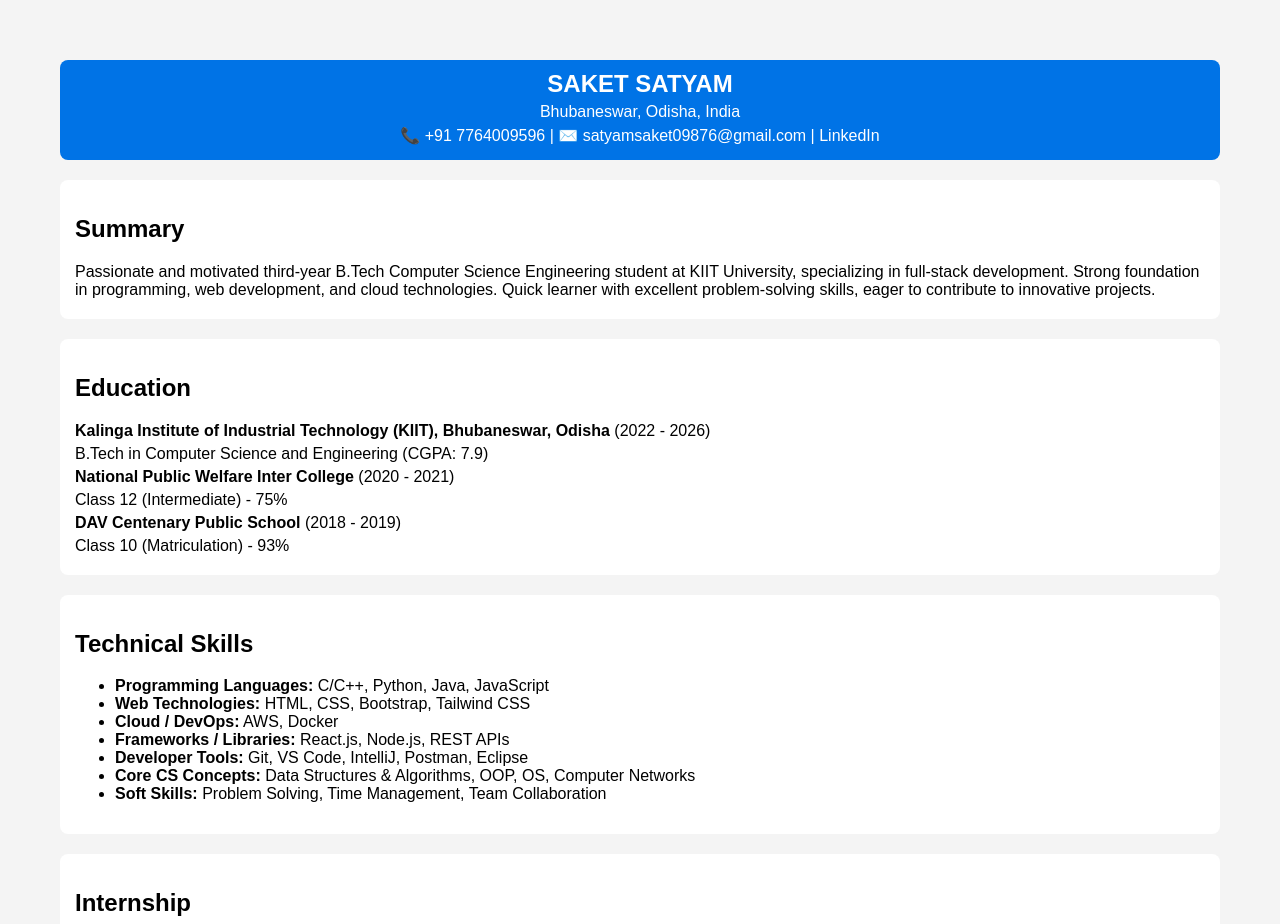
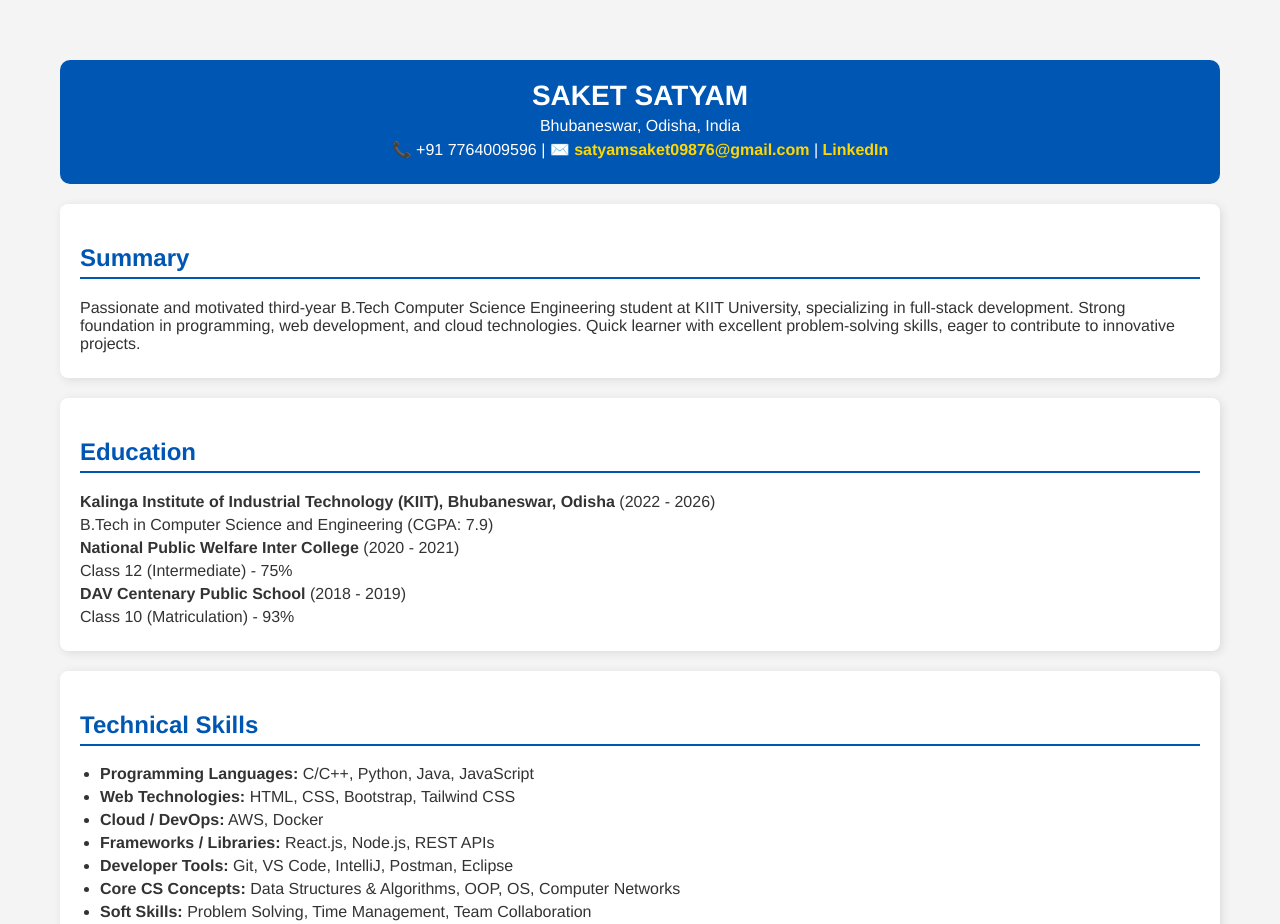
Before and after one commit to Saket-9507/Resume_new, a plain HTML site: page index.html in a window 1280 px wide. Shown: the top 924 px of the page. Drawn offline with Linux system fonts and the light colour scheme.

Commit message:
Update styles.css

```diff
--- a/styles.css
+++ b/styles.css
@@ -1,21 +1,23 @@
 body {
-    font-family: Arial, sans-serif;
+    font-family: "Helvetica", sans-serif;
     margin: 40px;
     padding: 20px;
     background-color: #f4f4f4;
+    color: #333;
 }
 
 header {
     text-align: center;
-    background-color: #0073e6;
+    background-color: #0056b3;
     color: white;
-    padding: 10px;
-    border-radius: 8px;
+    padding: 20px;
+    border-radius: 10px;
 }
 
 h1 {
     margin: 0;
-    font-size: 24px;
+    font-size: 28px;
+    font-weight: bold;
 }
 
 p {
@@ -23,13 +25,33 @@ p {
 }
 
 a {
-    color: white;
+    color: #ffd700;
     text-decoration: none;
+    font-weight: bold;
+}
+
+a:hover {
+    text-decoration: underline;
 }
 
 section {
     background: white;
-    padding: 15px;
+    padding: 20px;
     margin-top: 20px;
     border-radius: 8px;
+    box-shadow: 2px 2px 10px rgba(0, 0, 0, 0.1);
 }
+
+h2 {
+    border-bottom: 2px solid #0056b3;
+    padding-bottom: 5px;
+    color: #0056b3;
+}
+
+ul {
+    padding-left: 20px;
+}
+
+ul li {
+    margin-bottom: 5px;
+}
```
